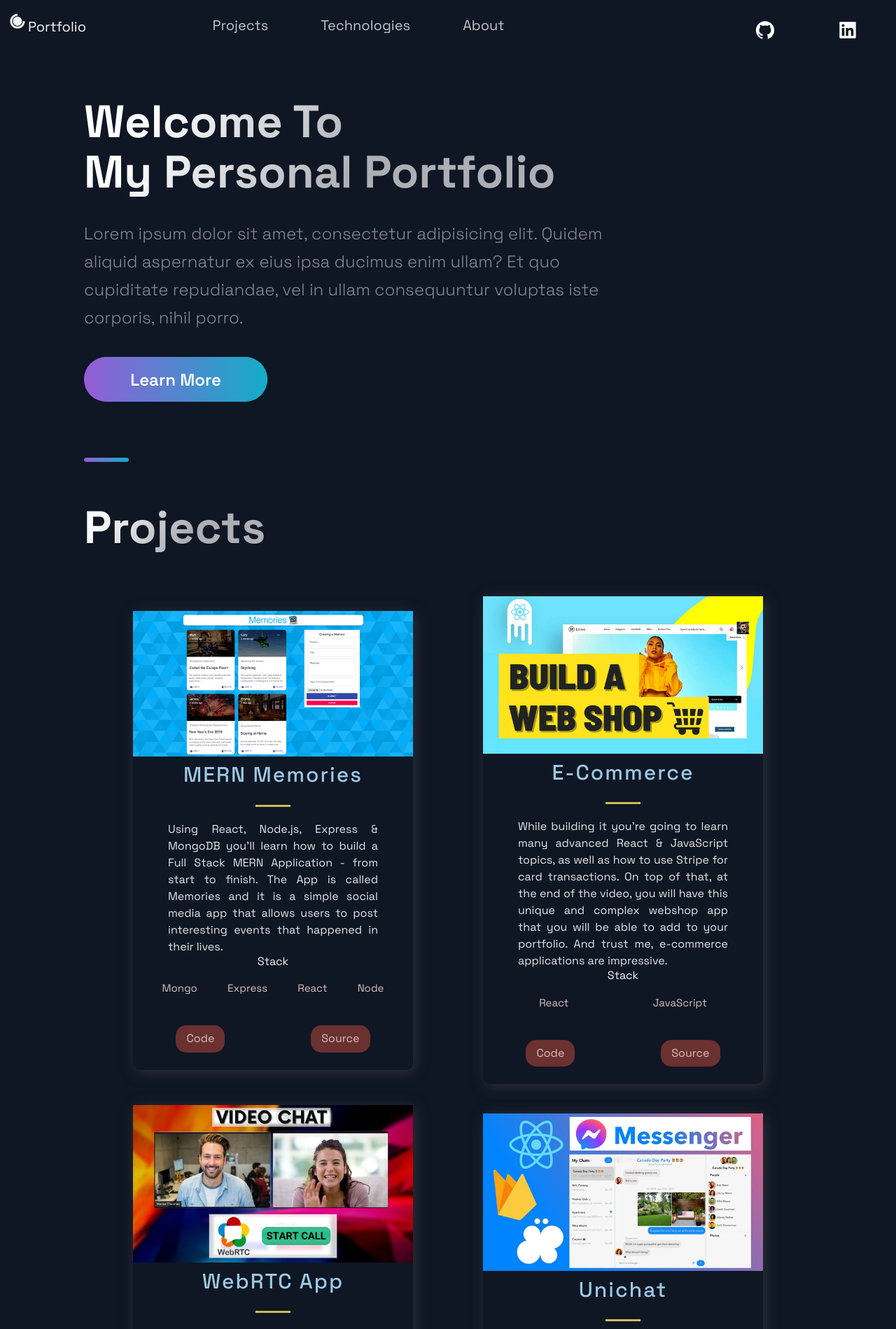
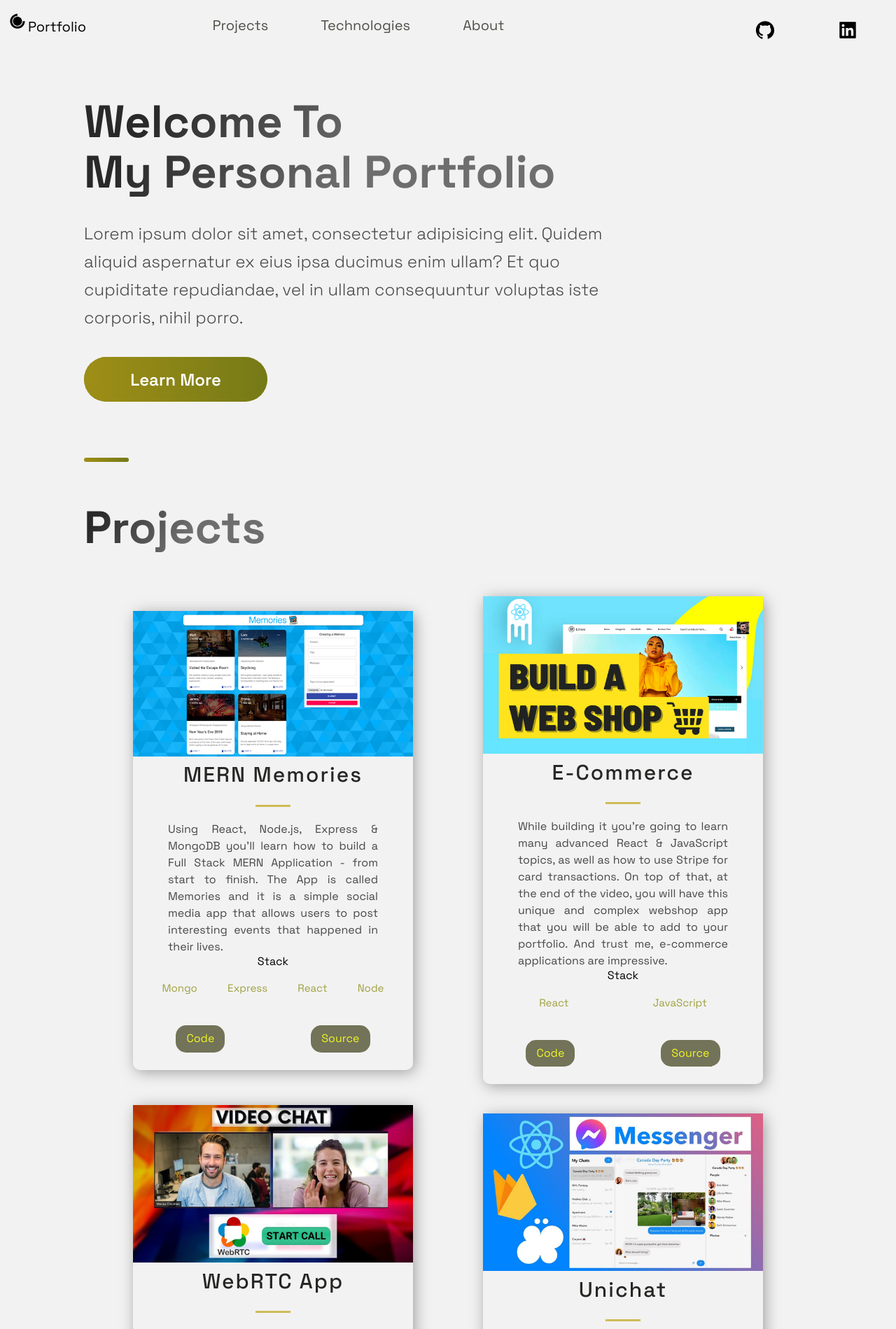
Before and after one commit to Charizard17/Charizard17.github.io, a Next.js app: page / in a window 1280 px wide. Shown: the top 1899 px of the page at 70% size. Built offline with nearby package versions, Linux system fonts and the light colour scheme.

Commit message:
colors edited -dark mode to light mode

```diff
--- a/src/components/Acomplishments/AcomplishmentsStyles.js
+++ b/src/components/Acomplishments/AcomplishmentsStyles.js
@@ -7,13 +7,13 @@ export const Boxes = styled.div`
   gap: 24px;
   margin: 24px 0 40px;
 
-  @media ${props => props.theme.breakpoints.md}{
+  @media ${(props) => props.theme.breakpoints.md} {
     gap: 16px;
     margin: 20px 0 32px;
     grid-template-columns: repeat(auto-fit, minmax(140px, 1fr));
   }
 
-  @media ${props => props.theme.breakpoints.sm}{
+  @media ${(props) => props.theme.breakpoints.sm} {
     display: grid;
     grid-template-columns: repeat(2, 1fr);
     gap: 10px;
@@ -23,26 +23,25 @@ export const Boxes = styled.div`
 `
 
 export const Box = styled.div`
-  background: #212D45;
+  background: #ecedc0;
   border-radius: 12px;
   height: 144px;
   padding: 24px;
-  @media ${props => props.theme.breakpoints.lg} {
+  @media ${(props) => props.theme.breakpoints.lg} {
     height: 210px;
-
   }
 
-  @media ${props => props.theme.breakpoints.md} {
+  @media ${(props) => props.theme.breakpoints.md} {
     height: 135px;
     padding: 16px;
   }
 
-  @media ${props => props.theme.breakpoints.sm} {
+  @media ${(props) => props.theme.breakpoints.sm} {
     height: 110px;
     padding: 12px;
 
-    &:nth-child(2n){
-      grid-row:2;
+    &:nth-child(2n) {
+      grid-row: 2;
     }
   }
 `
@@ -52,14 +51,14 @@ export const BoxNum = styled.h5`
   font-size: 36px;
   line-height: 40px;
   letter-spacing: 0.01em;
-  color: #FFFFFF;
+  color: #000000;
   margin-bottom: 8px;
 
-  @media ${props => props.theme.breakpoints.md} {
+  @media ${(props) => props.theme.breakpoints.md} {
     font-size: 28px;
     line-height: 32px;
   }
-  @media ${props => props.theme.breakpoints.sm} {
+  @media ${(props) => props.theme.breakpoints.sm} {
     font-size: 24px;
     line-height: 26px;
   }
@@ -71,14 +70,14 @@ export const BoxText = styled.p`
   font-size: 18px;
   line-height: 24px;
   letter-spacing: 0.02em;
-  color: rgba(255, 255, 255, 0.75);
+  color: #4f4f48;
 
-  @media ${props => props.theme.breakpoints.md}{
+  @media ${(props) => props.theme.breakpoints.md} {
     font-size: 16px;
     line-height: 20px;
-  };
+  }
 
-  @media ${props => props.theme.breakpoints.sm} {
+  @media ${(props) => props.theme.breakpoints.sm} {
     font-size: 10px;
     line-height: 14px;
   }
@@ -91,13 +90,13 @@ export const Join = styled.div`
   align-items: center;
   padding-bottom: 80px;
 
-  @media ${props => props.theme.breakpoints.md}{
+  @media ${(props) => props.theme.breakpoints.md} {
     display: flex;
     justify-content: center;
     padding-bottom: 64px;
   }
 
-  @media ${props => props.theme.breakpoints.sm}{
+  @media ${(props) => props.theme.breakpoints.sm} {
     display: flex;
     flex-direction: column;
     align-items: center;
@@ -110,14 +109,14 @@ export const JoinText = styled.h5`
   font-size: 24px;
   line-height: 40px;
   letter-spacing: 0.02em;
-  color: rgba(255, 255, 255, 0.5);
+  color: #5e5e58;
 
-@media ${props => props.theme.breakpoints.md}{
+  @media ${(props) => props.theme.breakpoints.md} {
     line-height: 32px;
     font-size: 20px;
-};
+  }
 
-@media ${props => props.theme.breakpoints.sm}{
+  @media ${(props) => props.theme.breakpoints.sm} {
     font-size: 16px;
     line-height: 24px;
     margin: 0 0 16px;
@@ -127,7 +126,7 @@ export const JoinText = styled.h5`
 export const IconContainer = styled.div`
   display: flex;
 
-  @media ${props => props.theme.breakpoints.sm}{
+  @media ${(props) => props.theme.breakpoints.sm} {
     width: 160px;
     justify-content: space-between;
   }
--- a/src/components/Header/HeaderStyles.js
+++ b/src/components/Header/HeaderStyles.js
@@ -54,10 +54,10 @@ export const Div3 = styled.div`
 export const NavLink = styled.a`
   font-size: 2rem;
   line-height: 32px;
-  color: rgba(255, 255, 255, 0.75);
+  color: #4f4f48;
   transition: 0.4s ease;
   &:hover {
-    color: #fff;
+    color: #141412;
     opacity: 1;
     cursor: pointer;
   }
@@ -75,7 +75,7 @@ export const ContactDropDown = styled.button`
   font-size: 1.7rem;
 
   line-height: 32px;
-  color: rgba(255, 255, 255, 0.75);
+  color: #4f4f48;
   cursor: pointer;
   transition: 0.3s ease;
 
@@ -116,11 +116,11 @@ export const NavProductsIcon = styled(IoIosArrowDropdown)`
 
 export const SocialIcons = styled.a`
   transition: 0.3s ease;
-  color: white;
+  color: #000000;
   border-radius: 50px;
   padding: 8px;
   &:hover {
-    background-color: #212d45;
+    background-color: #ebebeb;
     transform: scale(1.2);
     cursor: pointer;
   }
--- a/src/components/Projects/ProjectsStyles.js
+++ b/src/components/Projects/ProjectsStyles.js
@@ -1,8 +1,8 @@
-import styled from 'styled-components';
+import styled from "styled-components"
 
 export const Img = styled.img`
-  width:100%;
-  height:100%;
+  width: 100%;
+  height: 100%;
   object-fit: cover;
   overflow: hidden;
 `
@@ -20,7 +20,6 @@ row-gap: 3rem;
     padding: 2rem;
     padding-bottom: 0;
   }
-
 `
 export const BlogCard = styled.div`
   border-radius: 10px;
@@ -30,22 +29,20 @@ export const BlogCard = styled.div`
   @media ${(props) => props.theme.breakpoints.sm} {
     width: 100%;
   }
-`;
+`
 export const TitleContent = styled.div`
   text-align: center;
   z-index: 20;
   width: 100%;
-
-`;
-
+`
 
 export const HeaderThree = styled.h3`
   font-weight: 500;
   letter-spacing: 2px;
-  color: #9cc9e3;
-  padding: .5rem 0;
-  font-size: ${(props) => props.title ? '3rem' : '2rem'};
-`;
+  color: #262625;
+  padding: 0.5rem 0;
+  font-size: ${(props) => (props.title ? "3rem" : "2rem")};
+`
 
 export const Hr = styled.hr`
   width: 50px;
@@ -53,32 +50,29 @@ export const Hr = styled.hr`
   margin: 20px auto;
   border: 0;
   background: #d0bb57;
-`;
+`
 
 export const Intro = styled.div`
   width: 170px;
   margin: 0 auto;
   color: #dce3e7;
-  font-family: 'Droid Serif', serif;
+  font-family: "Droid Serif", serif;
   font-size: 13px;
   font-style: italic;
   line-height: 18px;
-`;
-
+`
 
 export const CardInfo = styled.p`
   width: 100%;
   padding: 0 50px;
-  color: #e4e6e7;
+  color: #474747;
   font-style: 2rem;
   line-height: 24px;
   text-align: justify;
   @media ${(props) => props.theme.breakpoints.sm} {
-    padding:.3rem
-
+    padding: 0.3rem;
   }
-`;
-
+`
 
 export const UtilityList = styled.ul`
   list-style-type: none;
@@ -86,20 +80,19 @@ export const UtilityList = styled.ul`
   display: flex;
   justify-content: space-around;
   margin: 2.5rem 0;
-`;
+`
 
 export const ExternalLinks = styled.a`
-color:#d4c0c0;
+  color: #f1f525;
   font-size: 1.6rem;
-padding:1rem 1.5rem;
-background: #6b3030;
+  padding: 1rem 1.5rem;
+  background: #727358;
   border-radius: 15px;
   transition: 0.5s;
-&:hover{
-  background: #801414;
-
+  &:hover {
+    background: #323317;
   }
-`;
+`
 
 export const TagList = styled.ul`
   display: flex;
@@ -107,6 +100,6 @@ justify-content: space-around;
   padding: 2rem;
 `
 export const Tag = styled.li`
-color: #d8bfbf;
+  color: #9fa13f;
   font-size: 1.5rem;
 `
--- a/src/components/Technologies/TechnologiesStyles.js
+++ b/src/components/Technologies/TechnologiesStyles.js
@@ -1,8 +1,12 @@
-import styled from 'styled-components'
+import styled from "styled-components"
 
 export const ImageContainer = styled.div`
   text-align: center;
-  background-image: radial-gradient(50% 50% at 50% 50%, rgba(79, 108, 176, 0.25) 53.8%, rgba(79, 108, 176, 0) 100%);
+  background-image: radial-gradient(
+    50% 50% at 50% 50%,
+    rgba(79, 108, 176, 0.25) 53.8%,
+    rgba(79, 108, 176, 0) 100%
+  );
   width: 100%;
   padding: 60px;
   margin-top: 48px;
@@ -11,12 +15,12 @@ export const ImageContainer = styled.div`
   align-items: center;
   justify-content: center;
 
-  @media ${props => props.theme.breakpoints.lg} {
+  @media ${(props) => props.theme.breakpoints.lg} {
     background-image: none;
     padding: 0;
     margin-top: 40px;
   }
-  @media ${props => props.theme.breakpoints.md} {
+  @media ${(props) => props.theme.breakpoints.md} {
     background-image: none;
     padding: 0;
     margin-top: 16px;
@@ -34,16 +38,16 @@ export const List = styled.ul`
   gap: 40px;
   margin: 3rem 0;
 
-  @media ${props => props.theme.breakpoints.lg}{
+  @media ${(props) => props.theme.breakpoints.lg} {
     margin: 64px 0;
   }
 
-  @media ${props => props.theme.breakpoints.md}{
+  @media ${(props) => props.theme.breakpoints.md} {
     margin: 64px 0;
-    gap: 24px
+    gap: 24px;
   }
 
-  @media ${props => props.theme.breakpoints.sm}{
+  @media ${(props) => props.theme.breakpoints.sm} {
     display: flex;
     flex-direction: column;
     margin: 32px 0;
@@ -54,7 +58,7 @@ export const ListContainer = styled.div`
   display: flex;
   flex-direction: column;
 
-  @media ${props => props.theme.breakpoints.sm}{
+  @media ${(props) => props.theme.breakpoints.sm} {
     display: flex;
     margin-left: 18px;
   }
@@ -65,15 +69,15 @@ export const ListTitle = styled.h4`
   font-size: 28px;
   line-height: 32px;
   letter-spacing: 0.02em;
-  color: #FFFFFF;
+  color: #000000;
   margin-bottom: 8px;
 
-@media ${props => props.theme.breakpoints.md}{
+  @media ${(props) => props.theme.breakpoints.md} {
     font-size: 24px;
     line-height: 28px;
   }
 
-@media ${props => props.theme.breakpoints.sm}{
+  @media ${(props) => props.theme.breakpoints.sm} {
     font-size: 20px;
     line-height: 28px;
     letter-spacing: 0.02em;
@@ -84,14 +88,14 @@ export const ListTitle = styled.h4`
 export const ListParagraph = styled.p`
   font-size: 18px;
   line-height: 30px;
-  color: rgba(255, 255, 255, 0.75);
+  color: #4f4f48;
 
-  @media ${props => props.theme.breakpoints.md}{
+  @media ${(props) => props.theme.breakpoints.md} {
     font-size: 16px;
     line-height: 28px;
   }
 
-  @media ${props => props.theme.breakpoints.sm}{
+  @media ${(props) => props.theme.breakpoints.sm} {
     font-size: 14px;
     line-height: 22px;
   }
@@ -102,11 +106,11 @@ export const ListItem = styled.li`
   display: flex;
   flex-direction: column;
 
-@media ${props => props.theme.breakpoints.md}{
+  @media ${(props) => props.theme.breakpoints.md} {
     max-width: 203px;
   }
 
-@media ${props => props.theme.breakpoints.sm}{
+  @media ${(props) => props.theme.breakpoints.sm} {
     margin-bottom: 14px;
     max-width: 320px;
     flex-direction: row;
@@ -119,13 +123,13 @@ export const ListIcon = styled.img`
   height: 48px;
   margin-bottom: 10px;
 
-  @media ${props => props.theme.breakpoints.md}{
+  @media ${(props) => props.theme.breakpoints.md} {
     width: 40px;
     height: 40px;
     margin-bottom: 8px;
   }
 
-  @media ${props => props.theme.breakpoints.sm}{
+  @media ${(props) => props.theme.breakpoints.sm} {
     width: 32px;
     height: 32px;
     margin-bottom: 0px;
--- a/src/styles/GlobalComponents/index.js
+++ b/src/styles/GlobalComponents/index.js
@@ -1,9 +1,9 @@
-import styled from 'styled-components'
+import styled from "styled-components"
 
 export const Section = styled.section`
-  display: ${(props) => props.grid ? "grid" : "flex" };
-  flex-direction: ${(props) => props.row ? "row" : "column" };
-  padding: ${(props) => props.nopadding ? "0" : "32px 48px 0" } ;
+  display: ${(props) => (props.grid ? "grid" : "flex")};
+  flex-direction: ${(props) => (props.row ? "row" : "column")};
+  padding: ${(props) => (props.nopadding ? "0" : "32px 48px 0")};
   margin: 0 auto;
   max-width: 1040px;
   box-sizing: content-box;
@@ -17,7 +17,7 @@ export const Section = styled.section`
   }
 
   @media ${(props) => props.theme.breakpoints.sm} {
-    padding: ${(props) => props.nopadding ? "0" : "16px 16px 0" } ;
+    padding: ${(props) => (props.nopadding ? "0" : "16px 16px 0")};
 
     width: calc(100vw - 32px);
     flex-direction: column;
@@ -26,30 +26,30 @@ export const Section = styled.section`
 
 export const SectionTitle = styled.h2`
   font-weight: 800;
-  font-size: ${(props) => props.main ? '65px' : '56px'};
-  line-height: ${(props) => props.main ? '72px' : '56px'};
+  font-size: ${(props) => (props.main ? "65px" : "56px")};
+  line-height: ${(props) => (props.main ? "72px" : "56px")};
   width: max-content;
   max-width: 100%;
-  background: linear-gradient(121.57deg, #FFFFFF 18.77%, rgba(255, 255, 255, 0.66) 60.15%);
+  background: linear-gradient(121.57deg, #292929 18.77%, #6e6e6e 60.15%);
   -webkit-background-clip: text;
   -webkit-text-fill-color: transparent;
   margin-bottom: 16px;
-  padding: ${(props) => props.main ? '58px 0 16px' : '0'};
+  padding: ${(props) => (props.main ? "58px 0 16px" : "0")};
 
-  @media ${props => props.theme.breakpoints.md}{
-    font-size: ${(props) => props.main ? '56px' : '48px'};
-    line-height: ${(props) => props.main ? '56px' : '48px'};
+  @media ${(props) => props.theme.breakpoints.md} {
+    font-size: ${(props) => (props.main ? "56px" : "48px")};
+    line-height: ${(props) => (props.main ? "56px" : "48px")};
     margin-bottom: 12px;
-    padding: ${(props) => props.main ? '40px 0 12px' : '0'};
+    padding: ${(props) => (props.main ? "40px 0 12px" : "0")};
   }
 
-  @media ${props => props.theme.breakpoints.sm}{
+  @media ${(props) => props.theme.breakpoints.sm} {
     font-size: 32px;
     line-height: 40px;
-    font-size: ${(props) => props.main ? '28px' : '32px'};
-    line-height: ${(props) => props.main ? '32px' : '40px'};
+    font-size: ${(props) => (props.main ? "28px" : "32px")};
+    line-height: ${(props) => (props.main ? "32px" : "40px")};
     margin-bottom: 8px;
-    padding: ${(props) => props.main ? '16px 0 8px' : '0'};
+    padding: ${(props) => (props.main ? "16px 0 8px" : "0")};
     max-width: 100%;
   }
 `
@@ -60,7 +60,7 @@ export const SectionText = styled.p`
   line-height: 40px;
   font-weight: 300;
   padding-bottom: 3.6rem;
-  color: rgba(255, 255, 255, 0.5);
+  color: #454545;
 
   @media ${(props) => props.theme.breakpoints.md} {
     max-width: 670px;
@@ -77,16 +77,16 @@ export const SectionText = styled.p`
 `
 
 export const SectionDivider = styled.div`
-
   width: 64px;
   height: 6px;
   border-radius: 10px;
-  background-color: #fff;
-  background: ${(props) => props.colorAlt ?
-    'linear-gradient(270deg, #F46737 0%, #945DD6 100%)' :
-    'linear-gradient(270deg, #13ADC7 0%, #945DD6 100%)'};
+  background-color: #000;
+  background: ${(props) =>
+    props.colorAlt
+      ? "linear-gradient(270deg, #f46737 0%, #9e8e16 100%)"
+      : "linear-gradient(270deg, #757a17 0%, #9e8e16 100%)"};
 
-    margin: ${(props) => props.divider ? "4rem 0" : "" };
+  margin: ${(props) => (props.divider ? "4rem 0" : "")};
 
   @media ${(props) => props.theme.breakpoints.md} {
     width: 48px;
@@ -103,9 +103,9 @@ export const SectionSubText = styled.p`
   font-weight: 300;
   font-size: 18px;
   line-height: 32px;
-  color: rgba(255, 255, 255, 0.75);
+  color: #3d3d3d;
 
-@media ${(props) => props.theme.breakpoints.md} {
+  @media ${(props) => props.theme.breakpoints.md} {
     max-width: 672px;
     font-size: 16px;
     line-height: 25px;
@@ -117,9 +117,9 @@ export const SectionSubText = styled.p`
   }
 `
 export const SecondaryBtn = styled.button`
-  color: #FFF;
+  color: #000;
   background: none;
-  border: 1px solid rgba(255, 255, 255, 0.33);
+  border: 1px solid #575757;
   box-sizing: border-box;
   border-radius: 999px;
   padding: 16px 24px;
@@ -136,18 +136,18 @@ export const SecondaryBtn = styled.button`
   }
 
   &:hover {
-    color: #0f1624;
-    background: #fff;
-    border: 1px solid #fff;
+    color: #fcfbb6;
+    background: #000;
+    border: 1px solid #000;
   }
 
   &:active {
-    background: #e0e4eb;
-    border: 1px solid #304169;
-    box-shadow: inset 0px 2px 1px rgba(46, 49, 55, 0.15), inset 0px 0px 4px rgba(20, 20, 55, 0.3);
+    background: ##383834;
+    border: 1px solid ##d0de64;
+    box-shadow: inset 0px 2px 1px #cfd1b0, inset 0px 0px 4px #e6f25e;
   }
 
-  @media ${(props) => props.theme.breakpoints.md}{
+  @media ${(props) => props.theme.breakpoints.md} {
     margin-top: 24px;
     margin-bottom: 64px;
     padding: 16px 24px;
@@ -167,35 +167,38 @@ export const SecondaryBtn = styled.button`
 `
 
 export const ButtonBack = styled.div`
-  width: ${({ alt }) => alt ? '150px' : '262px'};
-  height: ${({ alt }) => alt ? '52px' : '64px'};
+  width: ${({alt}) => (alt ? "150px" : "262px")};
+  height: ${({alt}) => (alt ? "52px" : "64px")};
   border-radius: 50px;
-  font-size: ${({ alt }) => alt ? '20px' : '24px'};
+  font-size: ${({alt}) => (alt ? "20px" : "24px")};
   font-weight: 600;
   display: flex;
   align-items: center;
   justify-content: center;
-  margin: ${({ alt, form }) => (alt || form) ? '0' : '0 0 80px'};
-  color: #fff;
-  background: ${({ alt }) => alt ? 'linear-gradient(270deg, #ff622e 0%, #B133FF 100%)' : 'linear-gradient(270deg, #00DBD8 0%, #B133FF 100%)'};
+  margin: ${({alt, form}) => (alt || form ? "0" : "0 0 80px")};
+  color: #000;
+  background: ${({alt}) =>
+    alt
+      ? "linear-gradient(270deg, #ff622e 0%, #9e8e16 100%)"
+      : "linear-gradient(270deg, #9e8e16 0%, #757a17 100%)"};
   cursor: pointer;
   transition: 0.5s ease;
   position: relative;
   overflow: hidden;
-  opacity: ${({ disabled }) => disabled ? '.5' : '1'};
+  opacity: ${({disabled}) => (disabled ? ".5" : "1")};
 
   @media ${(props) => props.theme.breakpoints.md} {
-    width: ${({ alt }) => alt ? '150px' : '184px'};
-    height: ${({ alt }) => alt ? '52px' : '48px'};
-    font-size: ${({ alt }) => alt ? '20px' : '16px'};
-    margin-bottom: ${({ alt }) => alt ? '0' : '64px'};
+    width: ${({alt}) => (alt ? "150px" : "184px")};
+    height: ${({alt}) => (alt ? "52px" : "48px")};
+    font-size: ${({alt}) => (alt ? "20px" : "16px")};
+    margin-bottom: ${({alt}) => (alt ? "0" : "64px")};
   }
 
   @media ${(props) => props.theme.breakpoints.sm} {
     width: 100%;
     height: 32px;
     font-size: 14px;
-    margin-bottom: ${({ alt }) => alt ? '0' : '32px'};
+    margin-bottom: ${({alt}) => (alt ? "0" : "32px")};
   }
 `
 
@@ -209,15 +212,21 @@ export const ButtonFront = styled.button`
   left: 0;
   width: 100%;
   height: 100%;
-  background: ${({ alt }) => alt ? 'linear-gradient(270deg, #F46737 0%, #945DD6 100%)' : 'linear-gradient(270deg, #13ADC7 0%, #945DD6 100%)'};
-  opacity: ${({ disabled }) => disabled ? '.5' : '1'};
-  transition: .4s ease;
-  font-size: ${({ alt }) => alt ? '20px' : '24px'};
+  background: ${({alt}) =>
+    alt
+      ? "linear-gradient(270deg, #F46737 0%, #9e8e16 100%)"
+      : "linear-gradient(270deg, #757a17 0%, #9e8e16 100%)"};
+  opacity: ${({disabled}) => (disabled ? ".5" : "1")};
+  transition: 0.4s ease;
+  font-size: ${({alt}) => (alt ? "20px" : "24px")};
   font-weight: 600;
   align-items: center;
   justify-content: center;
   cursor: pointer;
-  box-shadow: ${({ disabled }) => disabled ? 'inset 0px 2px 1px rgba(46, 49, 55, 0.15), inset 0px 0px 4px rgba(20, 20, 55, 0.3)' : 'none'};
+  box-shadow: ${({disabled}) =>
+    disabled
+      ? "inset 0px 2px 1px rgba(46, 49, 55, 0.15), inset 0px 0px 4px rgba(20, 20, 55, 0.3)"
+      : "none"};
 
   &:hover {
     opacity: 0;
@@ -227,17 +236,19 @@ export const ButtonFront = styled.button`
   }
   &:active {
     opacity: 1;
-    box-shadow: inset 0px 2px 1px rgba(46, 49, 55, 0.15), inset 0px 0px 4px rgba(20, 20, 55, 0.3);
+    box-shadow: inset 0px 2px 1px rgba(46, 49, 55, 0.15),
+      inset 0px 0px 4px rgba(20, 20, 55, 0.3);
   }
 
-  &:disabled{
-    background: linear-gradient(270deg, #00DBD8 0%, #B133FF 100%);
+  &:disabled {
+    background: linear-gradient(270deg, #9e8e16 0%, #9e8e16 100%);
     opacity: 0.5;
-    box-shadow: inset 0px 2px 1px rgba(46, 49, 55, 0.15), inset 0px 0px 4px rgba(20, 20, 55, 0.3);
+    box-shadow: inset 0px 2px 1px rgba(46, 49, 55, 0.15),
+      inset 0px 0px 4px rgba(20, 20, 55, 0.3);
   }
 
   @media ${(props) => props.theme.breakpoints.md} {
-    font-size: ${({ alt }) => alt ? '20px' : '16px'};
+    font-size: ${({alt}) => (alt ? "20px" : "16px")};
   }
 
   @media ${(props) => props.theme.breakpoints.sm} {
@@ -246,36 +257,35 @@ export const ButtonFront = styled.button`
 `
 
 export const LinkContainer = styled.div`
-  margin-left: ${({ large }) => large ? '24px' : '16px'};
+  margin-left: ${({large}) => (large ? "24px" : "16px")};
   transition: 0.3s ease;
   justify-content: center;
   border-radius: 50px;
   padding: 8px;
 
   &:hover {
-    background-color: #212d45;
+    background-color: #ecedc0;
     transform: scale(1.2);
     cursor: pointer;
   }
 
   @media ${(props) => props.theme.breakpoints.md} {
-    margin-left: ${({ large }) => large ? '16px' : '8px'};
-
+    margin-left: ${({large}) => (large ? "16px" : "8px")};
   }
   @media ${(props) => props.theme.breakpoints.sm} {
-    margin-left: ${({ large }) => large ? '0' : '8px'};
+    margin-left: ${({large}) => (large ? "0" : "8px")};
   }
 `
 
 export const LinkIconImg = styled.div`
   display: flex;
-  height: ${({ large }) => large ? '32px' : '24px'};
+  height: ${({large}) => (large ? "32px" : "24px")};
 
   @media ${(props) => props.theme.breakpoints.md} {
-    height: ${({ nav }) => nav ? '16px' : '24px'};
+    height: ${({nav}) => (nav ? "16px" : "24px")};
   }
 
   @media ${(props) => props.theme.breakpoints.sm} {
-    height: ${({ large }) => large ? '32px' : '16px'};
+    height: ${({large}) => (large ? "32px" : "16px")};
   }
 `
--- a/src/themes/default.js
+++ b/src/themes/default.js
@@ -2,21 +2,21 @@ export default {
   // Temp fonts
   fonts: {
     title: "Space Grotesk, sans-serif",
-    main: "Space Grotesk, sans-serif"
+    main: "Space Grotesk, sans-serif",
   },
   // Colors for layout
   colors: {
-    primary1: "hsl(204,23.8%,95.9%)",
-    background1: "#0F1624",
+    primary1: "#000",
+    background1: "#f2f2f2",
     accent1: "hsl(34.9,98.6%,72.9%)",
     button: "hsl(205.1,100%,36.1%)",
     background2: "hsl(232.7,27.3%,23.7%)",
   },
   // Breakpoints for responsive design
   breakpoints: {
-    sm: 'screen and (max-width: 640px)',
-    md: 'screen and (max-width: 768px)',
-    lg: 'screen and (max-width: 1024px)',
-    xl: 'screen and (max-width: 1280px)'
+    sm: "screen and (max-width: 640px)",
+    md: "screen and (max-width: 768px)",
+    lg: "screen and (max-width: 1024px)",
+    xl: "screen and (max-width: 1280px)",
   },
 }
```
Also changed, not shown: src/components/BackgrooundAnimation/BackgroundAnimation.js (+18 -18 lines), src/components/Footer/FooterStyles.js (+20 -24 lines), src/components/NavDropDown/NavDropDown.js (+10 -10 lines), src/components/TimeLine/TimeLineStyles.js (+32 -27 lines). Lines whose indentation alone changed are shown as unchanged.
